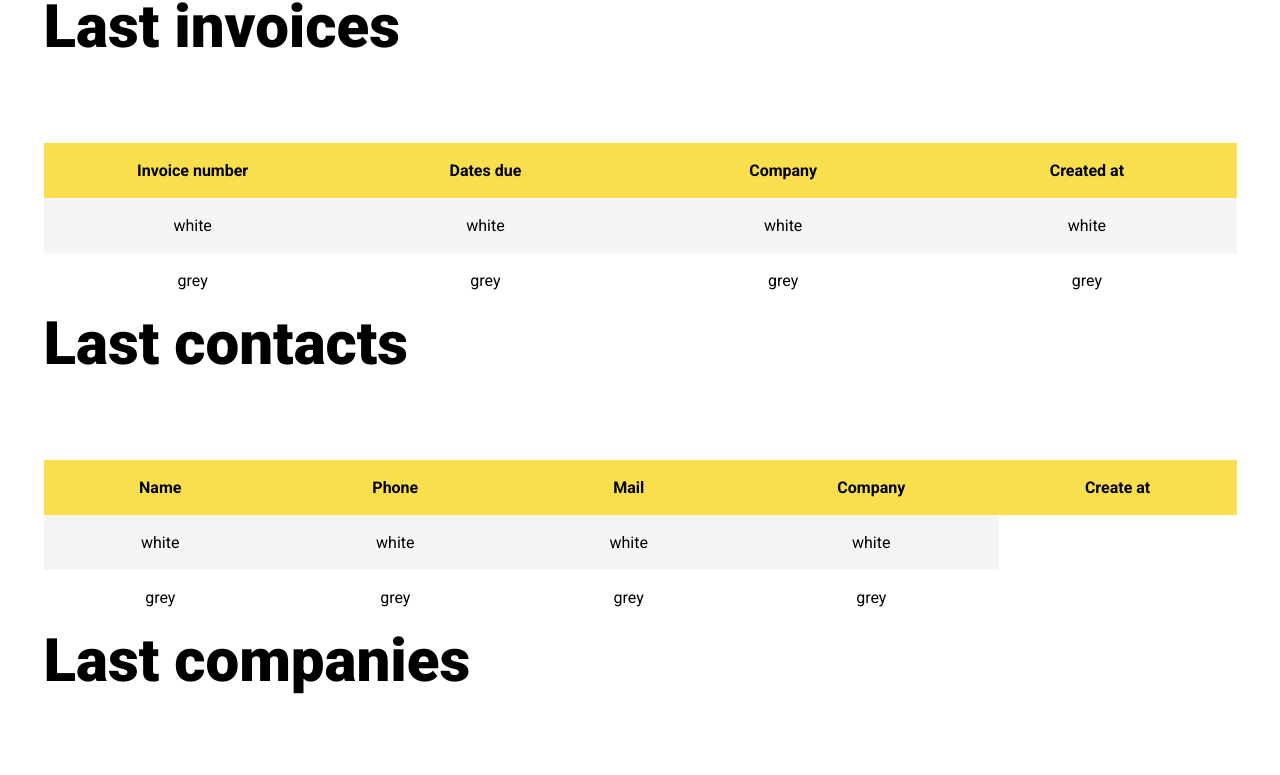
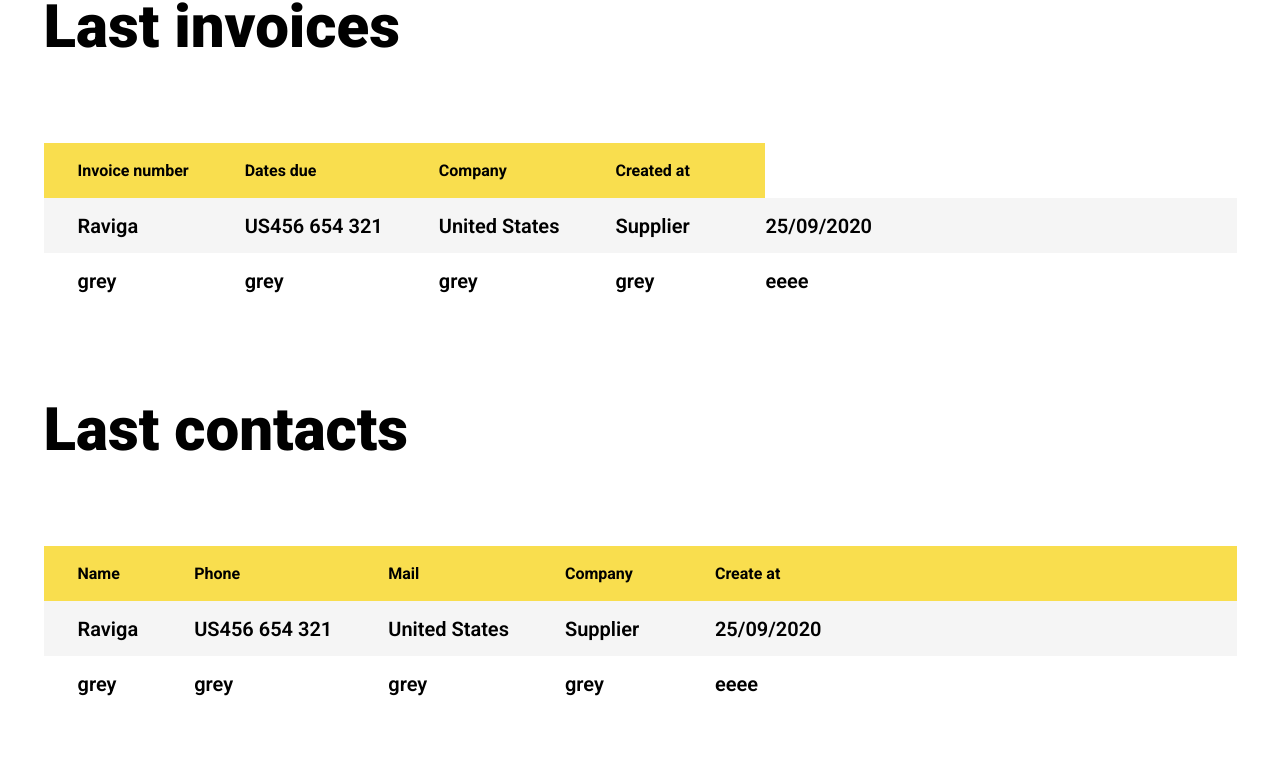
Before and after one commit to mohabgad8/COGIP-Project, an Angular app in the folder frontend/: page / in a window 1280 px wide. Shown: the part 796-1571 px from the top of the page. Built offline with nearby package versions, Linux system fonts and the light colour scheme.

Commit message:
component list added

```diff
--- a/frontend/src/app/components/list/list.component.css
+++ b/frontend/src/app/components/list/list.component.css
@@ -1,19 +1,16 @@
-
 
 table {
-  height: 3.438rem;
+  width:100%;
   border-collapse: collapse;
+  table-layout: auto;
+  margin-bottom: 86px;
 }
 
 .th_column {
   height: 3.438rem;
-  width: 74.563rem;
+  width: fit-content;
   background: #F9DE4E;
-}
-
-.table_column {
-  width: 74.563rem;
-  height: 3.438rem;
+  text-align: left;
 }
 
 .tr_column {
@@ -27,5 +24,29 @@ tr:nth-child(even) {
 }
 
 td {
-  text-align: center;
+  text-align: left;
+  width: fit-content;
+  font-weight: 600;
+  font-size: 20px;
+  font-family: "Roboto", serif;
+  font-optical-sizing: auto;
+  font-style: normal;
+  font-variation-settings:
+    "wdth" 100;
 }
+
+
+th:first-child, td:first-child {
+  padding-left: 34px;
+}
+
+th, td {
+  padding-right: 56px;
+  text-align: left;
+  white-space: nowrap;
+  min-width: 150px;
+}
+
+td:last-child {
+  width: 100%;
+}
--- a/frontend/src/app/components/list/list.component.html
+++ b/frontend/src/app/components/list/list.component.html
@@ -1,4 +1,3 @@
-
 <table class="table_column">
   <thead class="thead_column">
     <tr>
@@ -7,16 +6,18 @@
   </thead>
   <tbody>
     <tr class="tr_column">
-      <td>white</td>
-      <td>white</td>
-      <td>white</td>
-      <td>white</td>
+      <td>Raviga</td>
+      <td>US456 654 321</td>
+      <td>United States</td>
+      <td>Supplier</td>
+      <td>25/09/2020</td>
     </tr>
     <tr class="tr_column">
       <td>grey</td>
       <td>grey</td>
       <td>grey</td>
       <td>grey</td>
+      <td>eeee</td>
     </tr>
   </tbody>
 </table>
```
